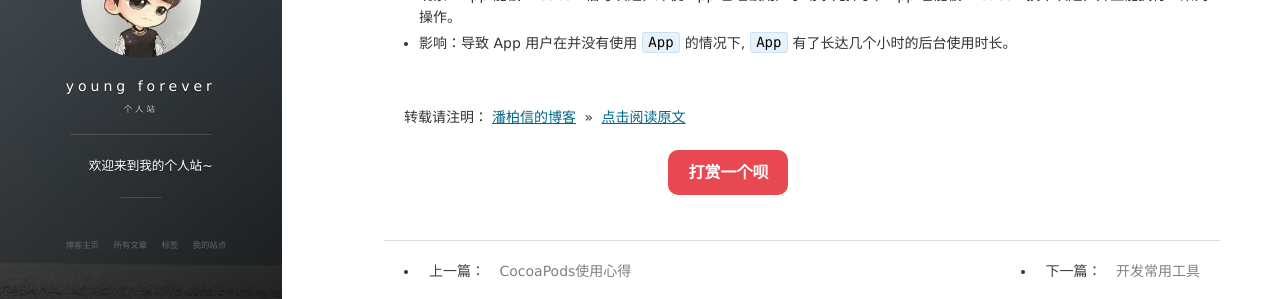
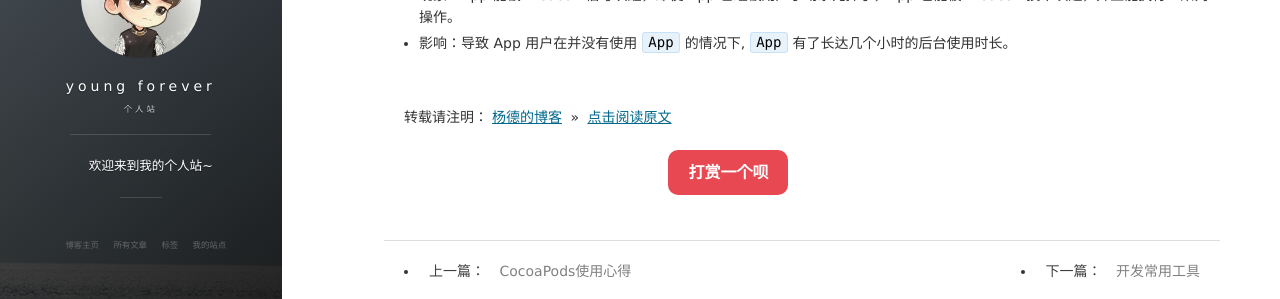
Before and after one commit to yonyong/yonyong.github.io, a Jekyll site: the page built from _posts/2016-04-07-iBeacon.md, in a window 1280 px wide and 900 px high, scrolled down 1210 px. Shown: the part 350-649 px from the top of the window. Built offline with Jekyll 4.4.1, drawn with Linux system fonts in a browser that asks for light colours; nearby versions of some CDN libraries; comment, search, counter and statistics services are not loaded.

Commit message:
Update 2016-04-07-iBeacon.md

```diff
--- a/_posts/2016-04-07-iBeacon.md
+++ b/_posts/2016-04-07-iBeacon.md
@@ -74,4 +74,4 @@
 
 <br>
 
-转载请注明：[潘柏信的博客](http://baixin) » [点击阅读原文](http://baixin.io/2016/04/iBeacon/)
+转载请注明：[杨德的博客](http://yonyong.github.io) » [点击阅读原文](http://yonyong.github.io/2016/04/iBeacon/)
```
